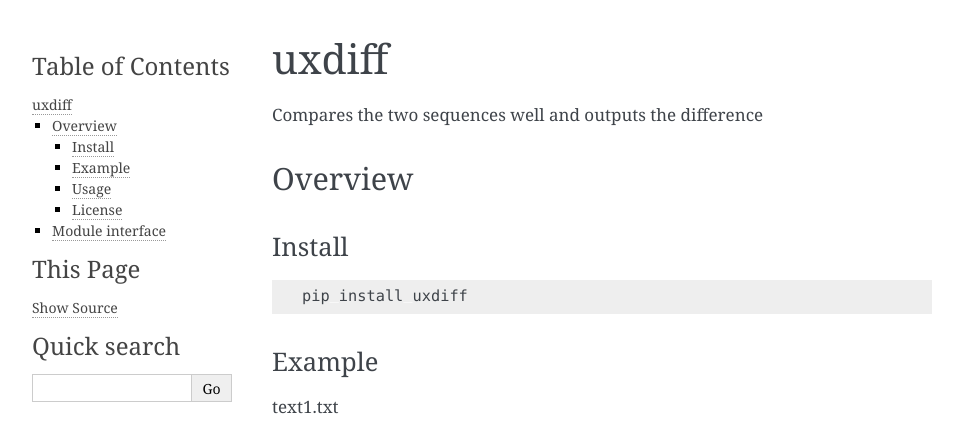
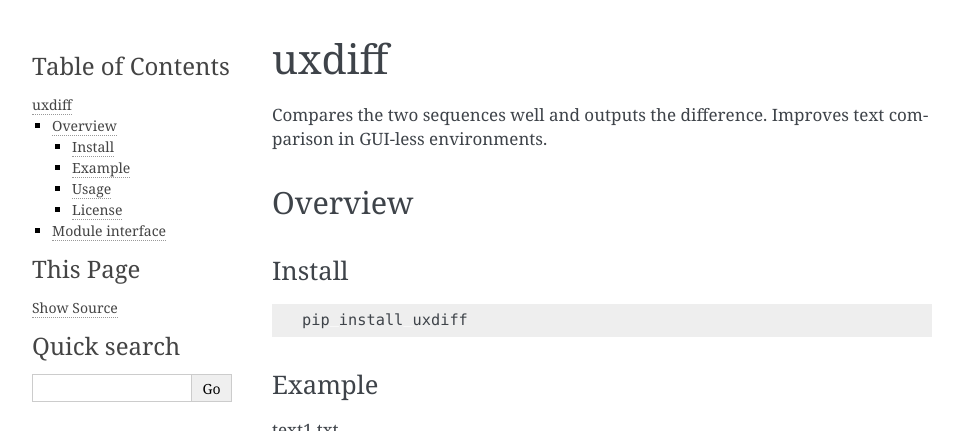
Before and after one commit to tanaga9/uxdiff, a Sphinx documentation site: the page built from docs/index.rst, in a window 1280 px wide, cut to the strip 0-431 px from the top of the page. Shown: the whole strip, without its empty margins (148-1111 px from the left). Built offline with Sphinx 7.4.7, drawn with Linux system fonts in a browser that asks for light colours.

Commit message:
Fix error long_description

```diff
--- a/README.rst
+++ b/README.rst
@@ -2,7 +2,8 @@
 uxdiff
 ******
 
-Compares the two sequences well and outputs the difference
+Compares the two sequences well and outputs the difference.
+Improves text comparison in GUI-less environments.
 
 
 Overview
--- a/docs/index.rst
+++ b/docs/index.rst
@@ -7,7 +7,8 @@
 uxdiff
 =====================
 
-Compares the two sequences well and outputs the difference
+Compares the two sequences well and outputs the difference.
+Improves text comparison in GUI-less environments.
 
 Overview
 ===========
--- a/setup.py
+++ b/setup.py
@@ -15,7 +15,6 @@ META_INFO = {
     'url'         : 'https://github.com/tanaga9/uxdiff',
     'keywords'    : 'colored side-by-side diff',
     'description' : ('As a command, Compare two text files or directories. '
-                     'Improve text comparison in GUI-less environments. '
                      'As a module, Compare two sequences of hashable objects.')
 }
 
```
